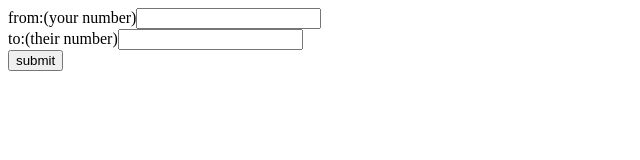
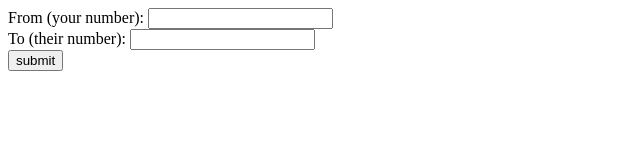
Before and after one commit to thecolorblue/Twilio, a plain HTML site: page index.html in a window 1280 px wide. Shown: the full height of the page, 0-640 px from the left. Drawn offline with Linux system fonts and the light colour scheme.

Commit message:
Appearence changes

```diff
--- a/index.html
+++ b/index.html
@@ -5,8 +5,10 @@
   </head>
   <body>
     <form method="post" action="makecall">
-      from:(your number)<input type='text' id='from' name='from'><br>
-      to:(their number)<input type='text' id='to' name='to'><br>
+      <label>From (your number): </label>
+      <input type='text' id='from' name='from'><br>
+      <label>To (their number):</label>
+      <input type='text' id='to' name='to'><br>
       <input type='submit' name='submit' value='submit'>
     </form>
   </body>
```
